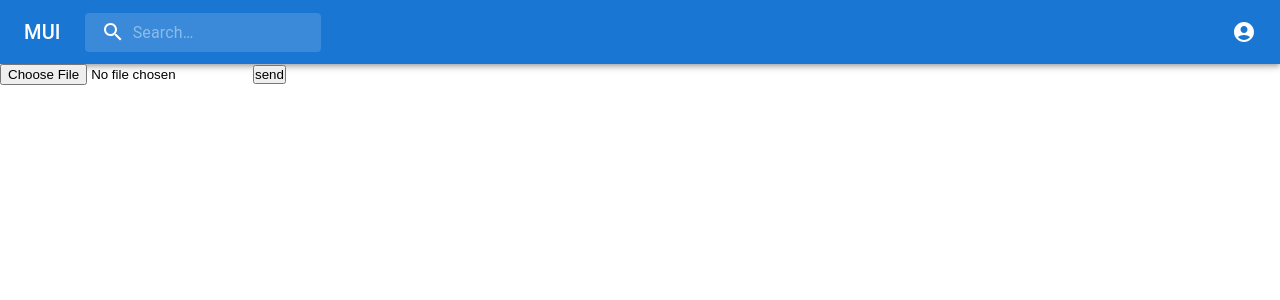
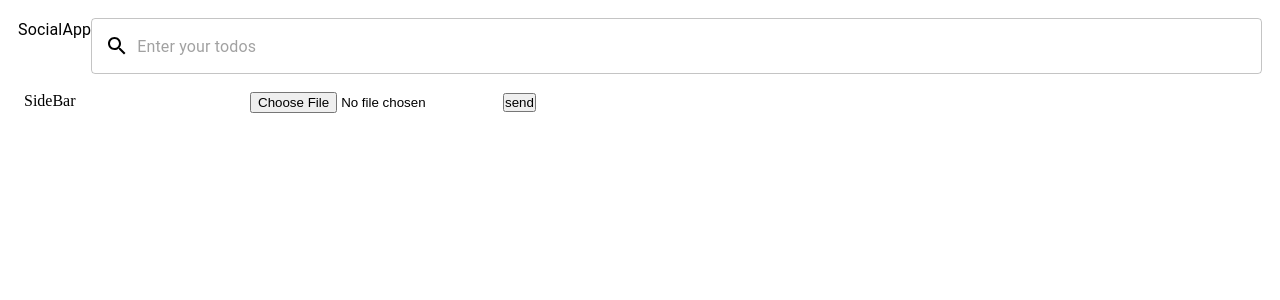
Before and after one commit to waihinsoe/socialApp, a React (Vite) app in the folder frontend/: page /login in a window 1280 px wide. Shown: the top 300 px of the page. Built offline with nearby package versions, Linux system fonts and the light colour scheme.

Commit message:
feat: dark mode and theme

```diff
--- a/frontend/package.json
+++ b/frontend/package.json
@@ -15,7 +15,8 @@
     "@mui/icons-material": "^5.14.3",
     "@mui/material": "^5.14.4",
     "react": "^18.2.0",
-    "react-dom": "^18.2.0"
+    "react-dom": "^18.2.0",
+    "react-router-dom": "^6.15.0"
   },
   "devDependencies": {
     "@types/react": "^18.2.15",
--- a/frontend/src/components/Layout.tsx
+++ b/frontend/src/components/Layout.tsx
@@ -1,6 +1,7 @@
 import { Box } from "@mui/material";
 import { ReactNode } from "react";
 import TopBar from "./TopBar";
+import SideBar from "./SideBar";
 
 interface Props {
   children: ReactNode;
@@ -10,7 +11,10 @@ const Layout = ({ children }: Props) => {
   return (
     <Box>
       <TopBar />
-      <Box>{children}</Box>
+      <Box sx={{ display: "flex" }}>
+        <SideBar />
+        <Box sx={{ bgcolor: "primary.main", flexGrow: 1 }}>{children}</Box>
+      </Box>
     </Box>
   );
 };
--- a/frontend/src/components/SideBar.tsx
+++ b/frontend/src/components/SideBar.tsx
@@ -0,0 +1,18 @@
+import { Box } from "@mui/material";
+
+const SideBar = () => {
+  return (
+    <Box
+      sx={{
+        width: 250,
+        bgcolor: "primary.main",
+        minHeight: "100vh",
+        padding: "0 1.5rem",
+      }}
+    >
+      SideBar
+    </Box>
+  );
+};
+
+export default SideBar;
--- a/frontend/src/components/TopBar.tsx
+++ b/frontend/src/components/TopBar.tsx
@@ -1,10 +1,40 @@
-import { Box } from "@mui/material";
-import PrimarySearchAppBar from "./navBar";
-
+import { Box, InputAdornment, TextField, Typography } from "@mui/material";
+import { useContext } from "react";
+import { ColorModeContext } from "../contexts/ColorModeContext";
+import SearchIcon from "@mui/icons-material/Search";
 const TopBar = () => {
+  const { mode, updateData } = useContext(ColorModeContext);
+  const { ...data } = useContext(ColorModeContext);
   return (
-    <Box>
-      <PrimarySearchAppBar />
+    <Box sx={{ width: "100%" }}>
+      <Box sx={{ display: "flex", p: "18px ", bgcolor: "primary.main" }}>
+        <Typography
+          onClick={() =>
+            updateData({ ...data, mode: mode === "light" ? "dark" : "light" })
+          }
+        >
+          SocialApp
+        </Typography>
+        <TextField
+          fullWidth
+          placeholder="Enter your todos"
+          InputProps={{
+            startAdornment: (
+              <InputAdornment position="start">
+                <Box
+                  sx={{
+                    display: "grid",
+                    placeItems: "center",
+                    cursor: "pointer",
+                  }}
+                >
+                  <SearchIcon sx={{ color: "black" }} />
+                </Box>
+              </InputAdornment>
+            ),
+          }}
+        />
+      </Box>
     </Box>
   );
 };
--- /dev/null
+++ b/frontend/src/components/auth/Login.tsx
@@ -0,0 +1,6 @@
+import { Box } from "@mui/material";
+
+const Login = () => {
+  return <Box>This is login page.</Box>;
+};
+export default Login;
--- a/frontend/src/components/navBar.tsx
+++ /dev/null
@@ -1,187 +0,0 @@
-import * as React from "react";
-import { styled, alpha } from "@mui/material/styles";
-import AppBar from "@mui/material/AppBar";
-import Box from "@mui/material/Box";
-import Toolbar from "@mui/material/Toolbar";
-import IconButton from "@mui/material/IconButton";
-import Typography from "@mui/material/Typography";
-import InputBase from "@mui/material/InputBase";
-import MenuItem from "@mui/material/MenuItem";
-import Menu from "@mui/material/Menu";
-import SearchIcon from "@mui/icons-material/Search";
-import AccountCircle from "@mui/icons-material/AccountCircle";
-import MoreIcon from "@mui/icons-material/MoreVert";
-
-const Search = styled("div")(({ theme }) => ({
-  position: "relative",
-  borderRadius: theme.shape.borderRadius,
-  backgroundColor: alpha(theme.palette.common.white, 0.15),
-  "&:hover": {
-    backgroundColor: alpha(theme.palette.common.white, 0.25),
-  },
-  marginRight: theme.spacing(2),
-  marginLeft: 0,
-  width: "100%",
-  [theme.breakpoints.up("sm")]: {
-    marginLeft: theme.spacing(3),
-    width: "auto",
-  },
-}));
-
-const SearchIconWrapper = styled("div")(({ theme }) => ({
-  padding: theme.spacing(0, 2),
-  height: "100%",
-  position: "absolute",
-  pointerEvents: "none",
-  display: "flex",
-  alignItems: "center",
-  justifyContent: "center",
-}));
-
-const StyledInputBase = styled(InputBase)(({ theme }) => ({
-  color: "inherit",
-  "& .MuiInputBase-input": {
-    padding: theme.spacing(1, 1, 1, 0),
-    // vertical padding + font size from searchIcon
-    paddingLeft: `calc(1em + ${theme.spacing(4)})`,
-    transition: theme.transitions.create("width"),
-    width: "100%",
-    [theme.breakpoints.up("md")]: {
-      width: "20ch",
-    },
-  },
-}));
-
-export default function PrimarySearchAppBar() {
-  const [anchorEl, setAnchorEl] = React.useState<null | HTMLElement>(null);
-  const [mobileMoreAnchorEl, setMobileMoreAnchorEl] =
-    React.useState<null | HTMLElement>(null);
-
-  const isMenuOpen = Boolean(anchorEl);
-  const isMobileMenuOpen = Boolean(mobileMoreAnchorEl);
-
-  const handleProfileMenuOpen = (event: React.MouseEvent<HTMLElement>) => {
-    setAnchorEl(event.currentTarget);
-  };
-
-  const handleMobileMenuClose = () => {
-    setMobileMoreAnchorEl(null);
-  };
-
-  const handleMenuClose = () => {
-    setAnchorEl(null);
-    handleMobileMenuClose();
-  };
-
-  const handleMobileMenuOpen = (event: React.MouseEvent<HTMLElement>) => {
-    setMobileMoreAnchorEl(event.currentTarget);
-  };
-
-  const menuId = "primary-search-account-menu";
-  const renderMenu = (
-    <Menu
-      anchorEl={anchorEl}
-      anchorOrigin={{
-        vertical: "top",
-        horizontal: "right",
-      }}
-      id={menuId}
-      keepMounted
-      transformOrigin={{
-        vertical: "top",
-        horizontal: "right",
-      }}
-      open={isMenuOpen}
-      onClose={handleMenuClose}
-    >
-      <MenuItem onClick={handleMenuClose}>Profile</MenuItem>
-      <MenuItem onClick={handleMenuClose}>My account</MenuItem>
-    </Menu>
-  );
-
-  const mobileMenuId = "primary-search-account-menu-mobile";
-  const renderMobileMenu = (
-    <Menu
-      anchorEl={mobileMoreAnchorEl}
-      anchorOrigin={{
-        vertical: "top",
-        horizontal: "right",
-      }}
-      id={mobileMenuId}
-      keepMounted
-      transformOrigin={{
-        vertical: "top",
-        horizontal: "right",
-      }}
-      open={isMobileMenuOpen}
-      onClose={handleMobileMenuClose}
-    >
-      <MenuItem onClick={handleProfileMenuOpen}>
-        <IconButton
-          size="large"
-          aria-label="account of current user"
-          aria-controls="primary-search-account-menu"
-          aria-haspopup="true"
-          color="inherit"
-        >
-          <AccountCircle />
-        </IconButton>
-        <p>Profile</p>
-      </MenuItem>
-    </Menu>
-  );
-
-  return (
-    <Box sx={{ flexGrow: 1 }}>
-      <AppBar position="static">
-        <Toolbar>
-          <Typography
-            variant="h6"
-            noWrap
-            component="div"
-            sx={{ display: "block" }}
-          >
-            MUI
-          </Typography>
-          <Search>
-            <SearchIconWrapper>
-              <SearchIcon />
-            </SearchIconWrapper>
-            <StyledInputBase
-              placeholder="Search…"
-              inputProps={{ "aria-label": "search" }}
-            />
-          </Search>
-          <Box sx={{ flexGrow: 1 }} />
-          <Box sx={{ display: { xs: "none", md: "flex" } }}>
-            <IconButton
-              size="large"
-              edge="end"
-              aria-label="account of current user"
-              aria-controls={menuId}
-              aria-haspopup="true"
-              onClick={handleProfileMenuOpen}
-              color="inherit"
-            >
-              <AccountCircle />
-            </IconButton>
-          </Box>
-          <Box sx={{ display: { xs: "flex", md: "none" } }}>
-            <IconButton
-              size="large"
-              aria-label="show more"
-              aria-controls={mobileMenuId}
-              aria-haspopup="true"
-              onClick={handleMobileMenuOpen}
-              color="inherit"
-            >
-              <MoreIcon />
-            </IconButton>
-          </Box>
-        </Toolbar>
-      </AppBar>
-      {renderMobileMenu}
-      {renderMenu}
-    </Box>
-  );
-}
--- /dev/null
+++ b/frontend/src/contexts/ColorModeContext.tsx
@@ -0,0 +1,32 @@
+import { PaletteMode, ThemeProvider, createTheme } from "@mui/material";
+import { ReactNode, createContext, useState } from "react";
+import { getDesignTokens } from "../utils/theme";
+
+interface ColorModeContextType {
+  mode: PaletteMode;
+  updateData: (value: any) => void;
+}
+
+const defaultContext: ColorModeContextType = {
+  mode: "light",
+  updateData: () => {},
+};
+
+export const ColorModeContext =
+  createContext<ColorModeContextType>(defaultContext);
+
+interface Props {
+  children: ReactNode;
+}
+
+export const ColorModeProvider = ({ children }: Props) => {
+  const [data, updateData] = useState(defaultContext);
+
+  const theme = () => createTheme(getDesignTokens(data.mode));
+
+  return (
+    <ColorModeContext.Provider value={{ ...data, updateData }}>
+      <ThemeProvider theme={theme}>{children}</ThemeProvider>
+    </ColorModeContext.Provider>
+  );
+};
--- a/frontend/src/main.tsx
+++ b/frontend/src/main.tsx
@@ -1,5 +1,10 @@
 import ReactDOM from "react-dom/client";
 import App from "./App.tsx";
 import "./index.css";
+import { ColorModeProvider } from "./contexts/ColorModeContext.tsx";
 
-ReactDOM.createRoot(document.getElementById("root")!).render(<App />);
+ReactDOM.createRoot(document.getElementById("root")!).render(
+  <ColorModeProvider>
+    <App />
+  </ColorModeProvider>
+);
--- /dev/null
+++ b/frontend/src/utils/theme.ts
@@ -0,0 +1,36 @@
+import { PaletteMode } from "@mui/material";
+
+export const getDesignTokens = (mode: PaletteMode) => ({
+  palette: {
+    mode,
+    ...(mode === "light"
+      ? {
+          primary: {
+            main: "#FFFFFF",
+          },
+          secondary: {
+            main: "#f9fafb",
+          },
+          info: {
+            main: "#4e5d78",
+          },
+          success: {
+            main: "#377dff",
+          },
+        }
+      : {
+          primary: {
+            main: "#191c21",
+          },
+          secondary: {
+            main: "#FFE194",
+          },
+          info: {
+            main: "#E8F6EF",
+          },
+          success: {
+            main: "#1B9C85",
+          },
+        }),
+  },
+});
```
Also changed, not shown: frontend/src/components/auth/Logout.tsx (added, +7 -0 lines), frontend/src/components/auth/Register.tsx (added, +7 -0 lines), 1 other file (tests, documents, lock files or other folders).
